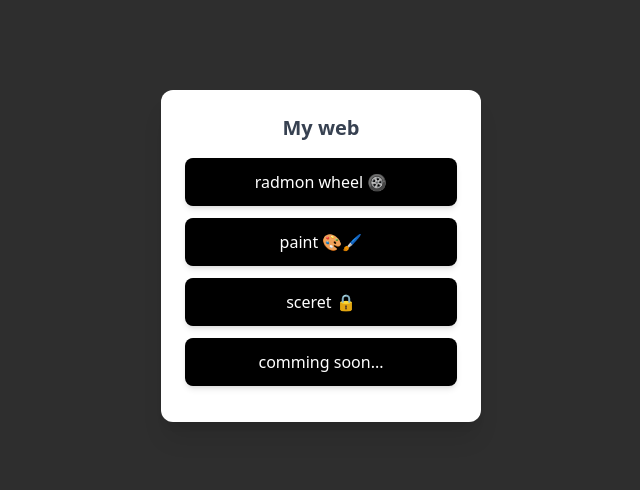
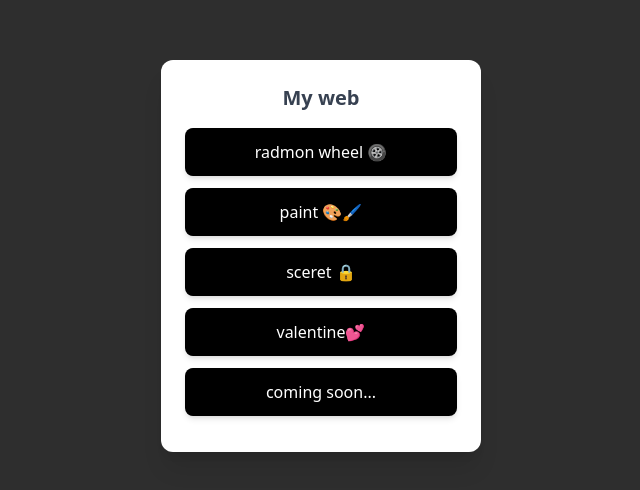
Before and after one commit to Bunbohue226/web, a plain HTML site: page index.html in a window 1280 px wide. Shown: the part 144-634 px from the top of the page, without its empty margins (319-959 px from the left). Drawn offline with nearby package versions, Linux system fonts and the light colour scheme.

Commit message:
Update index.html
Signed-off-by: Bunbohue226 <hoangvu22062010@gmail.com>

```diff
--- a/index.html
+++ b/index.html
@@ -40,9 +40,14 @@
      sceret 🔒
   </a>
 
-  <a href="https://github.com/Bunbohue226"
+  <a href="https://bunbohue226.github.io/valen/"
   class="block bg-black text-white py-3 rounded-lg shadow-md transition transform hover:scale-110 hover:bg-gray-800 mb-3">
-  comming soon...
+  valentine💕
+</a>
+
+<a href="https://github.com/Bunbohue226"
+  class="block bg-black text-white py-3 rounded-lg shadow-md transition transform hover:scale-110 hover:bg-gray-800 mb-3">
+  coming soon...
 </a>
 
     </div>
```
